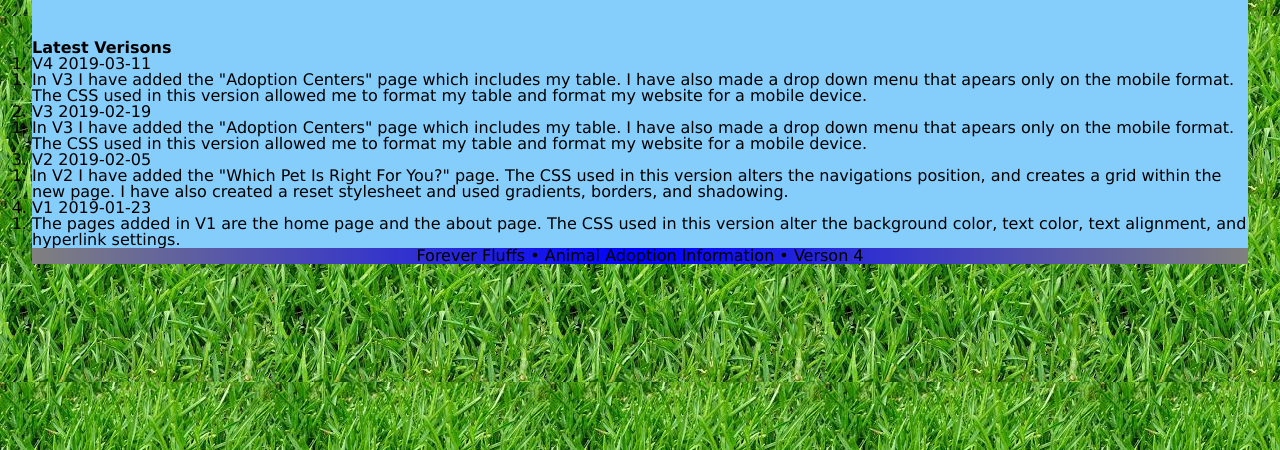
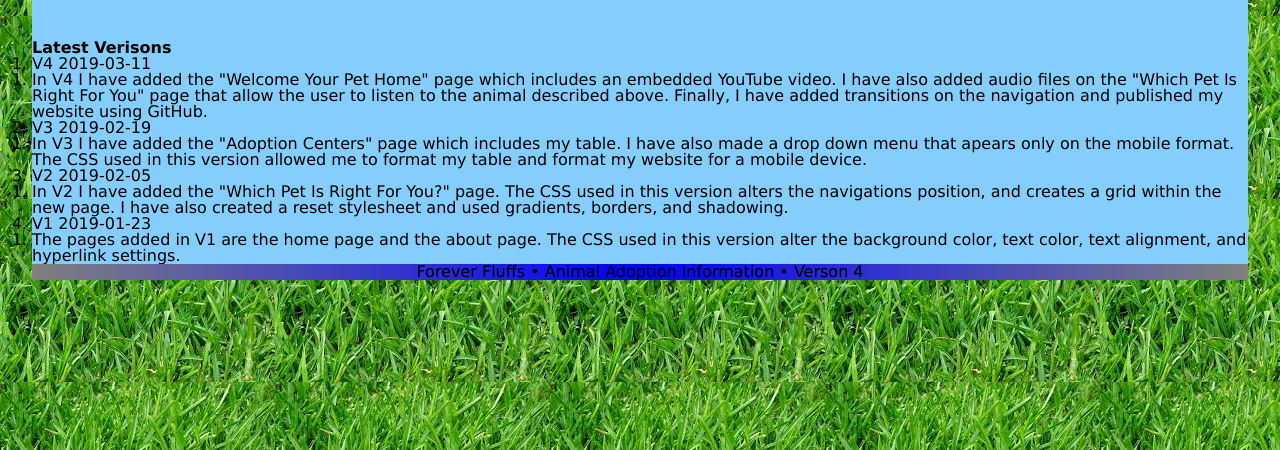
Before and after one commit to mcheaman/foreverfluffs, a plain HTML site: page about.html in a window 1280 px wide. Shown: the part 350-800 px from the top of the page. Drawn offline with Linux system fonts and the light colour scheme.

Commit message:
About page update

```diff
--- a/about.html
+++ b/about.html
@@ -46,7 +46,7 @@
     <ol>
 	<li id="V4">V4 2019-03-11
 	  <ol>
-	    <li>In V3 I have added the "Adoption Centers" page which includes my table. I have also made a drop down menu that apears only on the mobile format. The CSS used in this version allowed me to format my table and format my website for a mobile device.
+	    <li>In V4 I have added the "Welcome Your Pet Home" page which includes an embedded YouTube video. I have also added audio files on the "Which Pet Is Right For You" page that allow the user to listen to the animal described above. Finally, I have added transitions on the navigation and published my website using GitHub.
 		</li>
 	  </ol>
 	</li>
```
